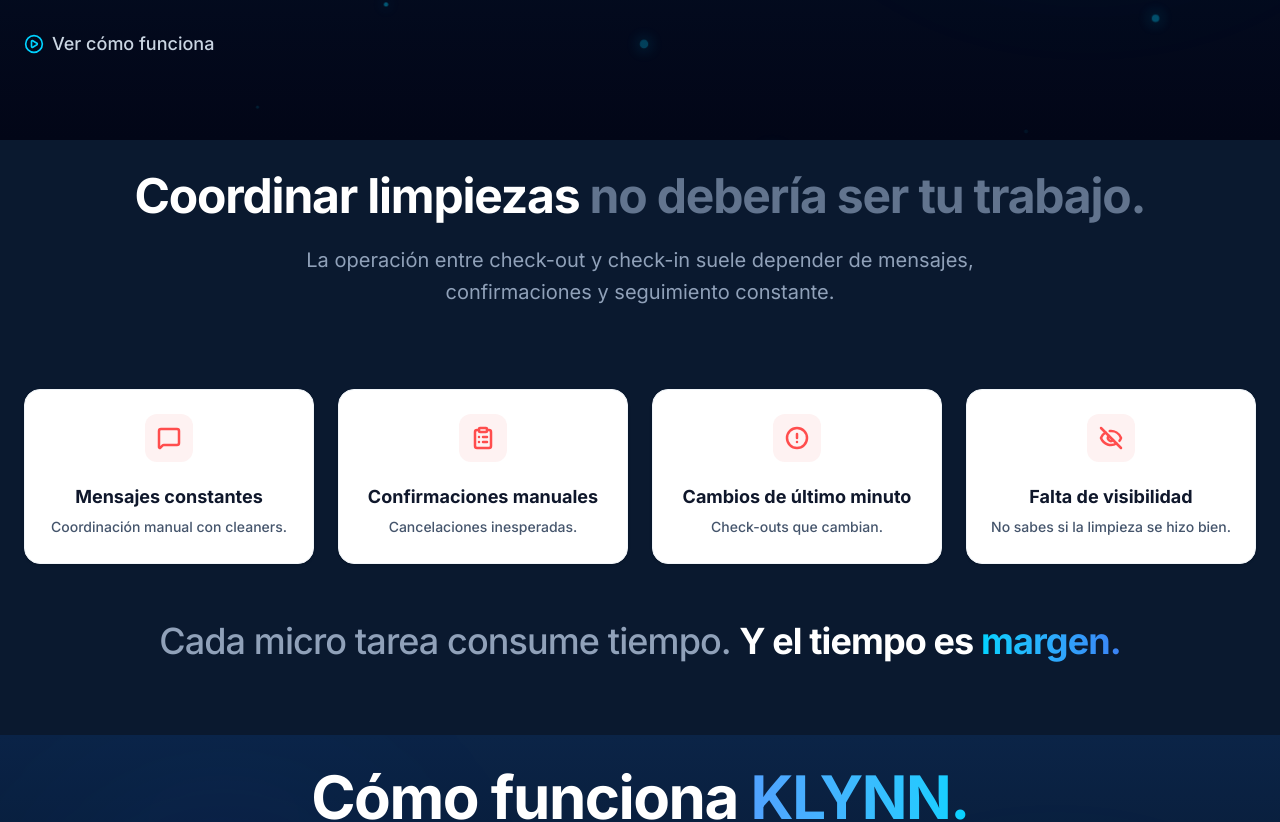
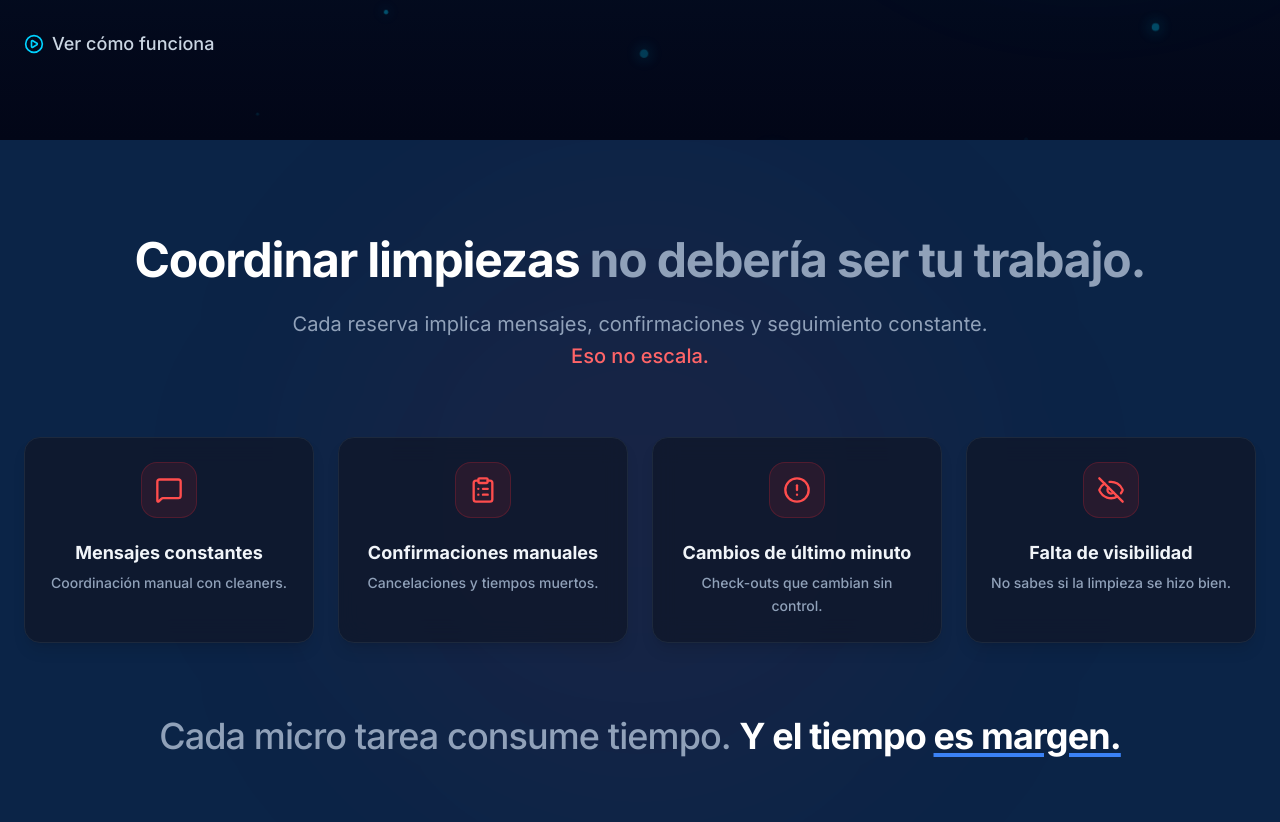
Before and after one commit to hostklynn-ux/klynn-landing, a Next.js app: page / in a window 1280 px wide. Shown: the part 874-1696 px from the top of the page. Built offline with nearby package versions, Linux system fonts and the light colour scheme.

Commit message:
feat: improve pain points section with changes

```diff
--- a/app/page.tsx
+++ b/app/page.tsx
@@ -1,6 +1,6 @@
 'use client';
 
-import Contact from "@/src/components/landing/Contact";
+import FinalCTA from "@/src/components/landing/FinalCTA";
 import Hero from "@/src/components/landing/Hero";
 import Benefits from "@/src/components/landing/Benefits";
 import PainPoints from "@/src/components/landing/PainPoints";
@@ -17,7 +17,7 @@ const Landing = () => {
       <Benefits />
       <TargetAudience />
       <Pricing />
-      <Contact />
+      <FinalCTA />
     </>
   );
 };
--- a/src/components/landing/PainPoints.tsx
+++ b/src/components/landing/PainPoints.tsx
@@ -16,12 +16,12 @@ const painPointsData = [
   {
     icon: ClipboardList,
     title: "Confirmaciones manuales",
-    description: "Cancelaciones inesperadas.",
+    description: "Cancelaciones y tiempos muertos.",
   },
   {
     icon: AlertCircle,
     title: "Cambios de último minuto",
-    description: "Check-outs que cambian.",
+    description: "Check-outs que cambian sin control.",
   },
   {
     icon: EyeOff,
@@ -32,49 +32,54 @@ const painPointsData = [
 
 const PainPoints = () => {
   return (
-    <section id="pain-points" className="py-8 px-6 bg-[#0a192f] relative overflow-hidden">
+    <section id="pain-points" className="py-24 px-6 bg-[#0B2447] relative overflow-hidden">
       <div className="absolute inset-0 bg-grid-subtle opacity-10"></div>
+
+      <div className="absolute top-1/2 left-1/2 -translate-x-1/2 -translate-y-1/2 w-[600px] h-[600px] bg-red-500/5 rounded-full blur-[120px] pointer-events-none"></div>
 
       <div className="max-w-7xl mx-auto relative z-10">
 
-        <div className="text-center mb-20 reveal-on-scroll">
-          <h2 className="text-5xl font-bold text-white mb-6 tracking-tight">
-            Coordinar limpiezas <span className="text-slate-500">no debería ser tu trabajo.</span>
+        <div className="text-center mb-16 reveal-on-scroll">
+          <h2 className="text-4xl md:text-5xl font-bold text-white mb-6 tracking-tight">
+            Coordinar limpiezas <span className="text-slate-400">no debería ser tu trabajo.</span>
           </h2>
-          <h3 className="text-xl text-slate-400 max-w-3xl mx-auto leading-relaxed">
-            La operación entre check-out y check-in suele depender de mensajes, confirmaciones y seguimiento constante.
+          <h3 className="text-lg md:text-xl text-slate-400 max-w-3xl mx-auto leading-relaxed">
+            Cada reserva implica mensajes, confirmaciones y seguimiento constante. <br className="hidden sm:block" />
+            <span className="text-red-400 font-medium">Eso no escala.</span>
           </h3>
         </div>
 
-        <div className="grid grid-cols-1 md:grid-cols-2 lg:grid-cols-4 gap-6 mb-12">
+        <div className="grid grid-cols-1 md:grid-cols-2 lg:grid-cols-4 gap-6 mb-16">
           {painPointsData.map((problem, index) => (
             <div
               key={index}
-              className="bg-white rounded-2xl p-6 border border-slate-100 reveal-on-scroll shadow-sm hover:shadow-xl hover:-translate-y-2 transition-all duration-300 group flex flex-col items-center text-center"
+              className="bg-[#0f172a]/80 backdrop-blur-md rounded-2xl p-6 border border-slate-800 reveal-on-scroll shadow-lg hover:border-red-500/30 hover:shadow-[0_8px_30px_rgba(255,77,77,0.1)] hover:-translate-y-2 transition-all duration-300 group flex flex-col items-center text-center cursor-default"
               style={{ animationDelay: `${index * 150}ms` }}
             >
-              <div className="w-12 h-12 rounded-xl bg-red-50 flex items-center justify-center mb-6 group-hover:bg-red-100 transition-colors duration-300">
+              <div className="w-14 h-14 rounded-2xl bg-red-500/10 border border-red-500/20 flex items-center justify-center mb-6 group-hover:bg-red-500/20 transition-colors duration-300">
                 <problem.icon
-                  className="w-6 h-6 text-[#ff4d4d] transition-transform duration-300 group-hover:scale-110"
-                  strokeWidth={2.5}
+                  className="w-7 h-7 text-[#ff4d4d] transition-transform duration-300 group-hover:scale-110"
+                  strokeWidth={2}
                 />
               </div>
 
-              <h3 className="text-lg font-bold text-slate-900 mb-2 leading-tight">
+              <h3 className="text-lg font-bold text-slate-100 mb-2 leading-tight">
                 {problem.title}
               </h3>
 
-              <p className="text-slate-600 leading-relaxed font-medium text-sm line-clamp-2">
+              <p className="text-slate-400 leading-relaxed font-medium text-sm">
                 {problem.description}
               </p>
             </div>
           ))}
         </div>
 
-        <div className="text-center mb-8 reveal-on-scroll">
+        <div className="text-center reveal-on-scroll">
           <h3 className="text-2xl md:text-3xl lg:text-4xl font-medium text-slate-400 tracking-tight leading-relaxed">
             Cada micro tarea consume tiempo. <br className="sm:hidden" />
-            <span className="text-white font-bold">Y el tiempo es <span className="text-transparent bg-clip-text bg-gradient-to-r from-[#00d2ff] to-[#3b82f6]">margen.</span></span>
+            <span className="text-white font-bold">
+              Y el tiempo <span className="underline decoration-[#3b82f6] decoration-4 underline-offset-4">es margen.</span>
+            </span>
           </h3>
         </div>
 
```
